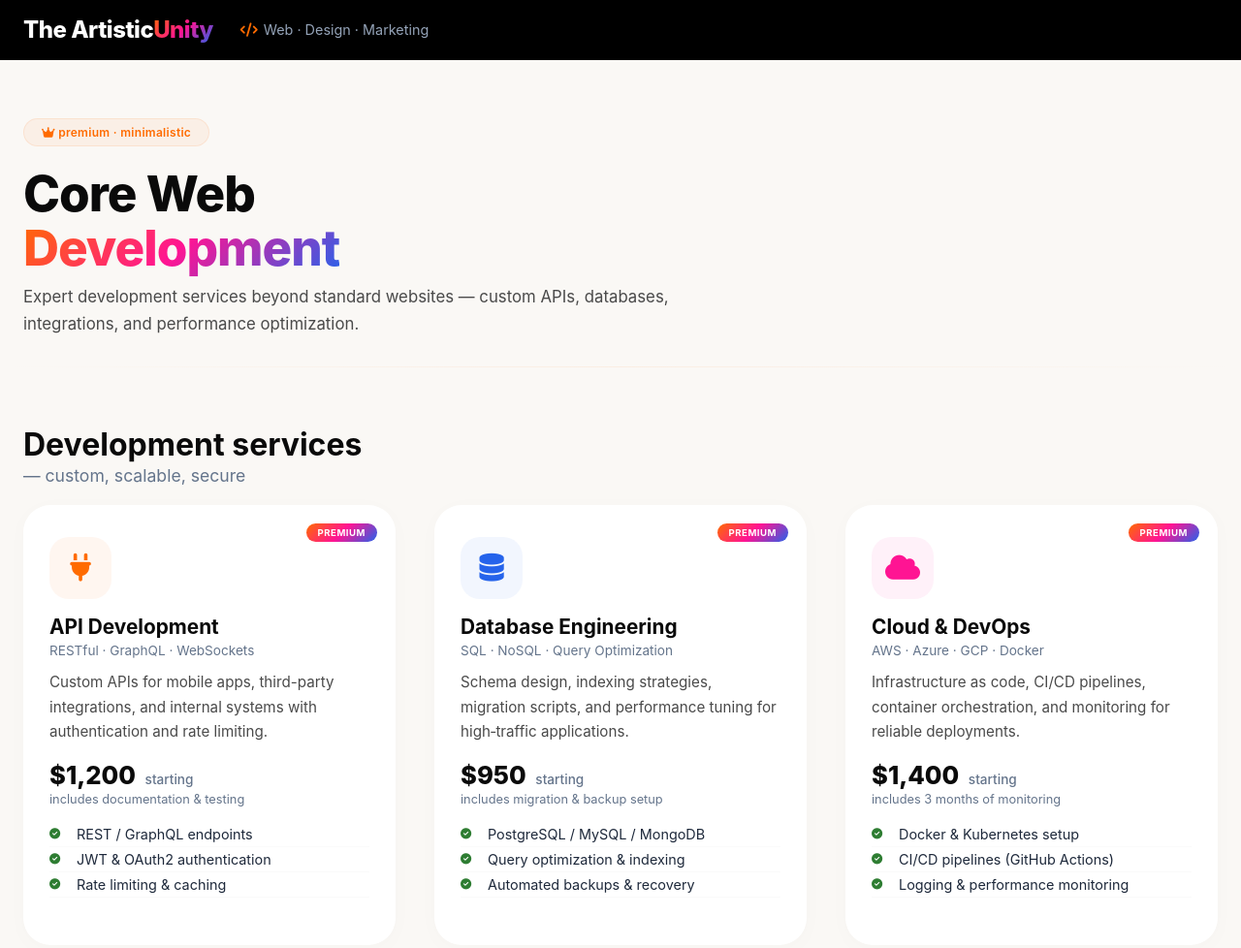
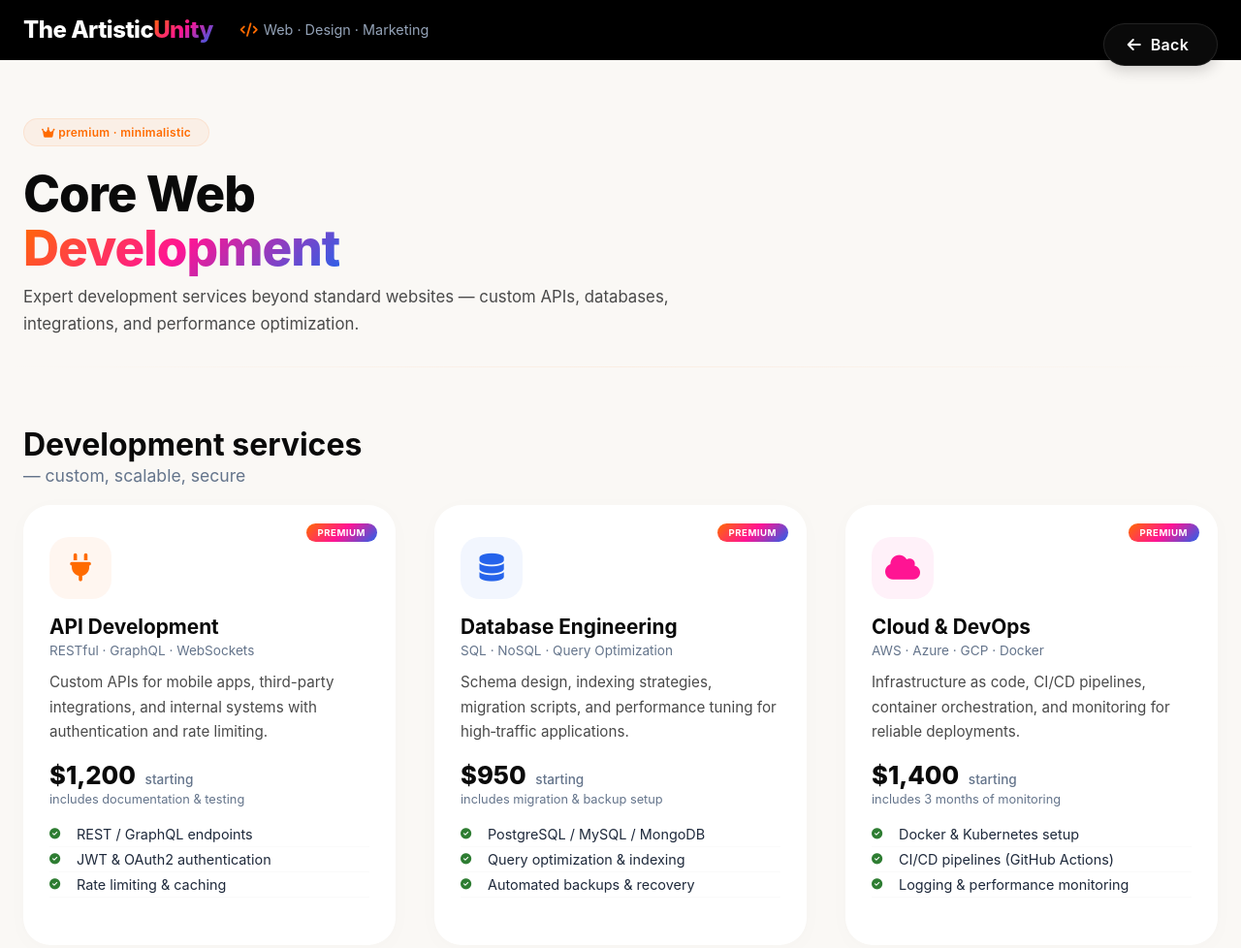
Before and after one commit to ashen-boop/Core-Web-development-1, a plain HTML site: page index.html in a window 1280 px wide. Shown: the top 978 px of the page at 97% size. Drawn offline with Linux system fonts and the light colour scheme.

Commit message:
Update index.html

```diff
--- a/index.html
+++ b/index.html
@@ -22,6 +22,49 @@
       max-width: 1280px;
       margin: 0 auto;
       padding: 0 24px;
+    }
+
+    /* ===== FIXED BACK BUTTON — top-right corner ===== */
+    .back-btn {
+      position: fixed;
+      top: 1.5rem;
+      right: 1.5rem;
+      z-index: 1000;
+      display: inline-flex;
+      align-items: center;
+      gap: 0.6rem;
+      background: #0a0a0a;
+      color: #ffffff;
+      border: 1px solid rgba(255, 255, 255, 0.1);
+      border-radius: 60px;
+      padding: 0.7rem 1.8rem 0.7rem 1.5rem;
+      font-size: 1rem;
+      font-weight: 600;
+      letter-spacing: 0.02em;
+      cursor: pointer;
+      transition: background 0.2s ease, transform 0.15s ease, box-shadow 0.2s ease;
+      box-shadow: 0 6px 14px rgba(0, 0, 0, 0.15);
+      text-decoration: none;
+    }
+
+    .back-btn i {
+      font-size: 1rem;
+      color: #ffffff;
+      transition: transform 0.15s ease;
+    }
+
+    .back-btn:hover {
+      background: #1e293b;
+      box-shadow: 0 10px 22px rgba(0, 0, 0, 0.25);
+      transform: translateY(-1px);
+    }
+
+    .back-btn:hover i {
+      transform: translateX(-3px);
+    }
+
+    .back-btn:active {
+      transform: scale(0.98);
     }
 
     /* header – artistic unity palette */
@@ -335,6 +378,12 @@
         margin-left: 0;
         font-size: 0.8rem;
       }
+      .back-btn {
+        top: 1rem;
+        right: 1rem;
+        font-size: 0.85rem;
+        padding: 0.55rem 1.3rem 0.55rem 1.1rem;
+      }
     }
 
     @media (max-width: 480px) {
@@ -372,6 +421,13 @@
   </style>
 </head>
 <body>
+
+  <!-- ===== FIXED BACK BUTTON (top-right) =====
+       Replace the href below with your own website URL.
+  -->
+  <a href="https://your-website.com" class="back-btn" id="backButton">
+    <i class="fas fa-arrow-left"></i> Back
+  </a>
 
   <!-- header -->
   <header class="mini-header">
@@ -499,7 +555,6 @@
         </ul>
       </div>
     </div>
-    <!-- cta strip removed -->
   </div>
 
   <!-- footer -->
```
